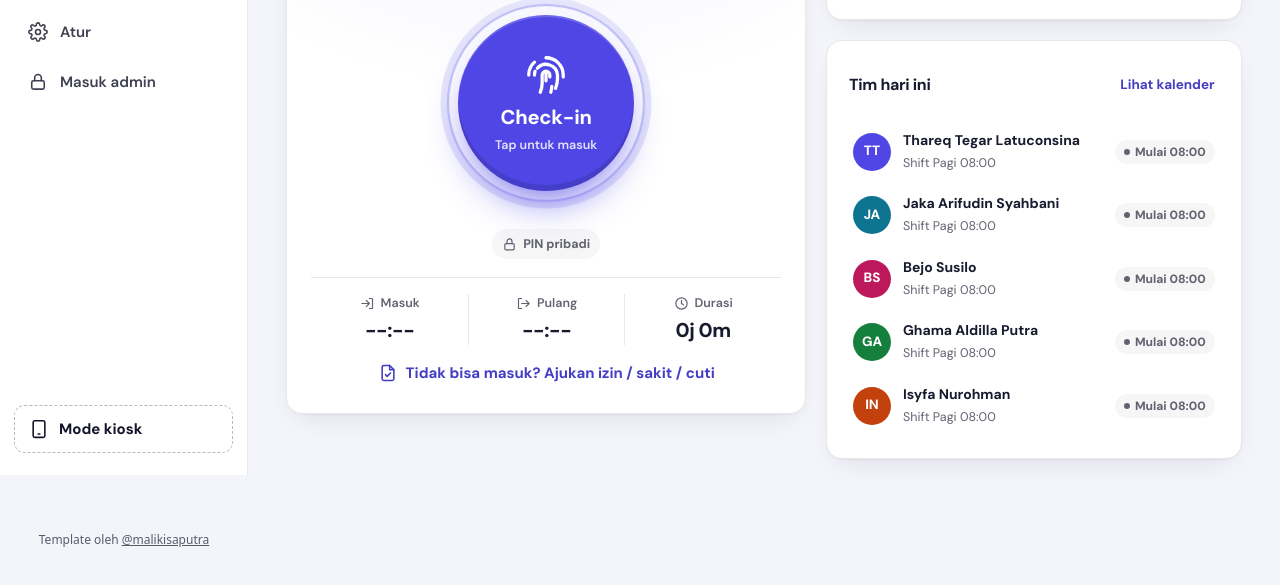
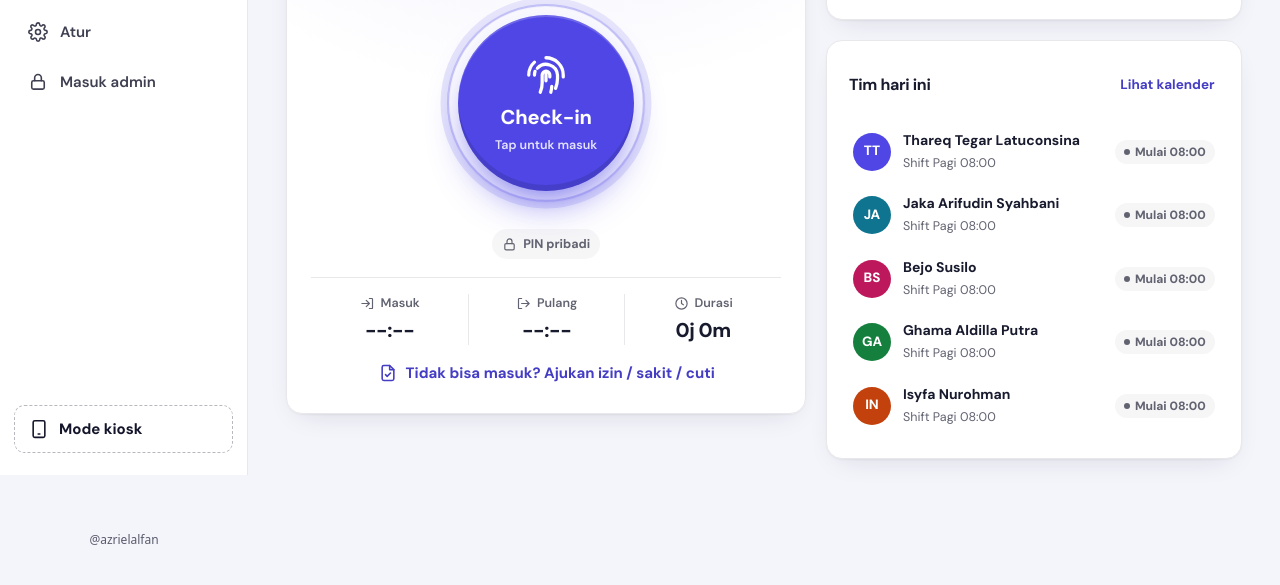
Before and after one commit to azrielalfan04-ctrl/Absens-Staff-Proyek-KIG, a plain HTML site: page index.html in a window 1280 px wide. Shown: the part 325-910 px from the top of the page. Drawn offline with nearby package versions, Linux system fonts and the light colour scheme.

Commit message:
Update index.html

```diff
--- a/index.html
+++ b/index.html
@@ -258,6 +258,6 @@
 <div class="toast" id="toast" role="status" aria-live="polite"></div>
 <script src="https://cdn.jsdelivr.net/npm/@supabase/supabase-js@2"></script>
 <script src="app.js"></script>
-  <p class="kredit-maliki" style="margin:24px auto 112px;padding:0 16px;text-align:center;font:12px/1.5 system-ui,sans-serif;opacity:.7">Template oleh <a href="https://malikisaputra.biz.id" target="_blank" rel="noopener" style="color:inherit">@malikisaputra</a></p>
+ <p class="kredit-maliki" style="margin:24px auto 112px;padding:0 16px;text-align:center;font:12px/1.5 system-ui,sans-serif;opacity:.7"> @azrielalfan</p>
 </body>
 </html>
```
